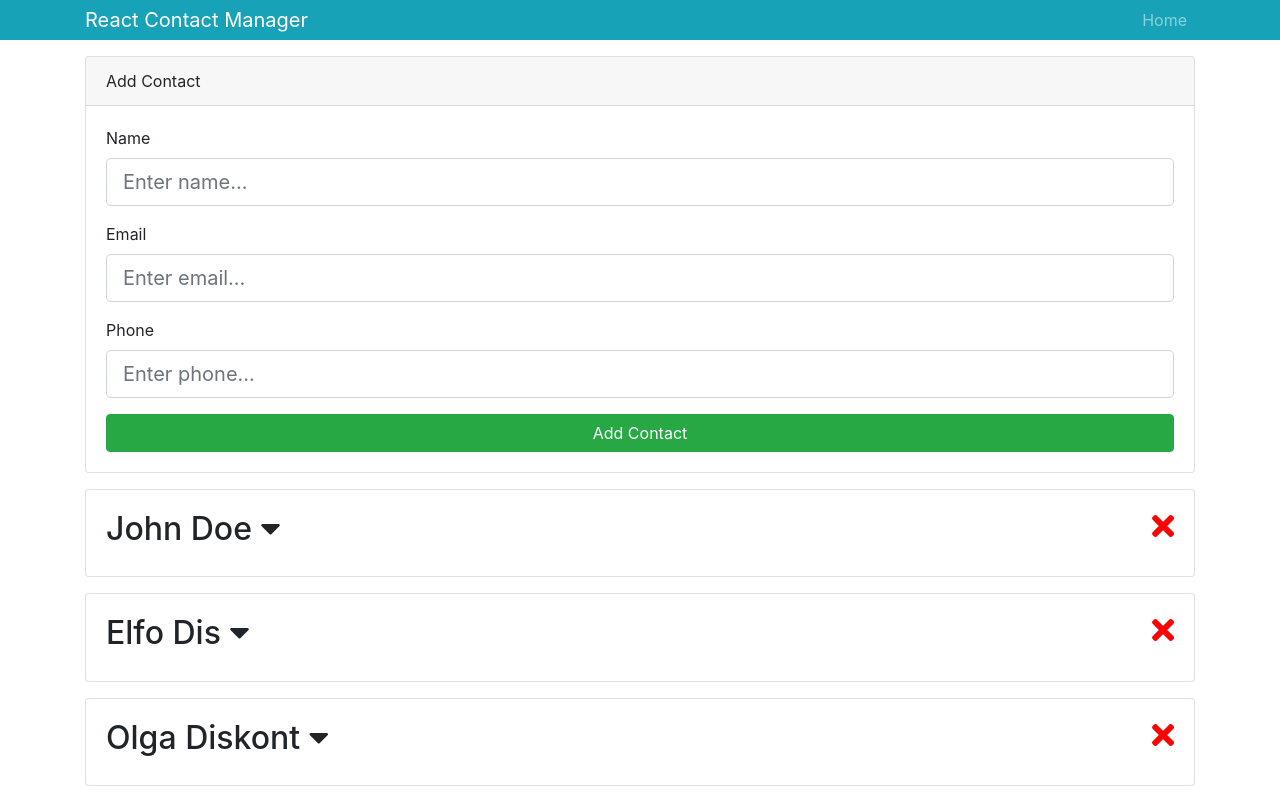
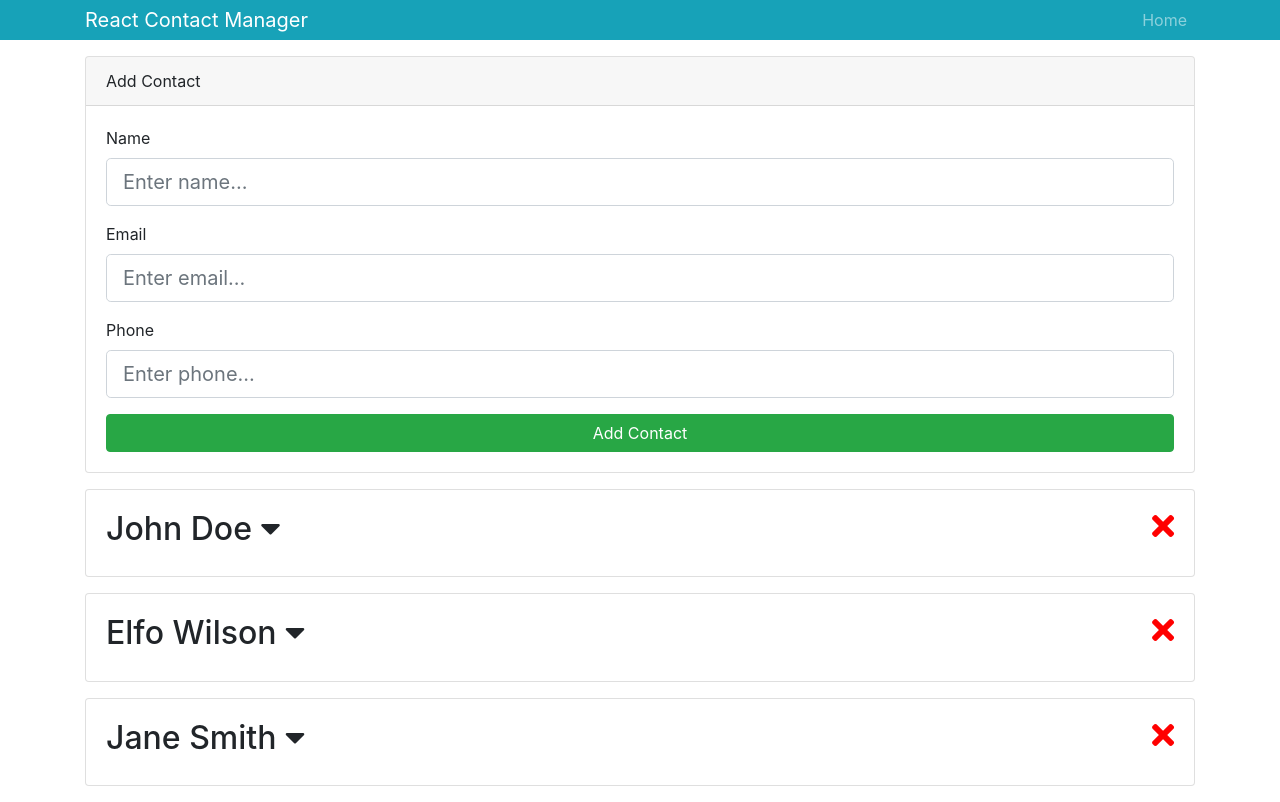
Before and after one commit to cherenkor/react-contact-manager, a React (Create React App) app: page / in a window 1280 px wide. Built offline with nearby package versions, Linux system fonts and the light colour scheme.

Commit message:
Add preview & Rewrite README

```diff
--- a/src/context.js
+++ b/src/context.js
@@ -27,19 +27,19 @@ export class Provider extends Component {
         id: 1,
         name: "John Doe",
         email: "jdoe@gmail.com",
-        phone: "222-234-4321"
+        phone: "777-777-7777"
       },
       {
         id: 2,
-        name: "Elfo Dis",
+        name: "Elfo Wilson",
         email: "elfo@gmail.com",
-        phone: "768-234-4321"
+        phone: "111-111-1111"
       },
       {
         id: 3,
-        name: "Olga Diskont",
-        email: "logaDiskont@gmail.com",
-        phone: "444-234-4321"
+        name: "Jane Smith",
+        email: "jsmith@gmail.com",
+        phone: "22-333-4444"
       }
     ],
     dispatch: action => this.setState(state => reducer(state, action))
```
Also changed, not shown: 1 other file (tests, documents, lock files or other folders).
